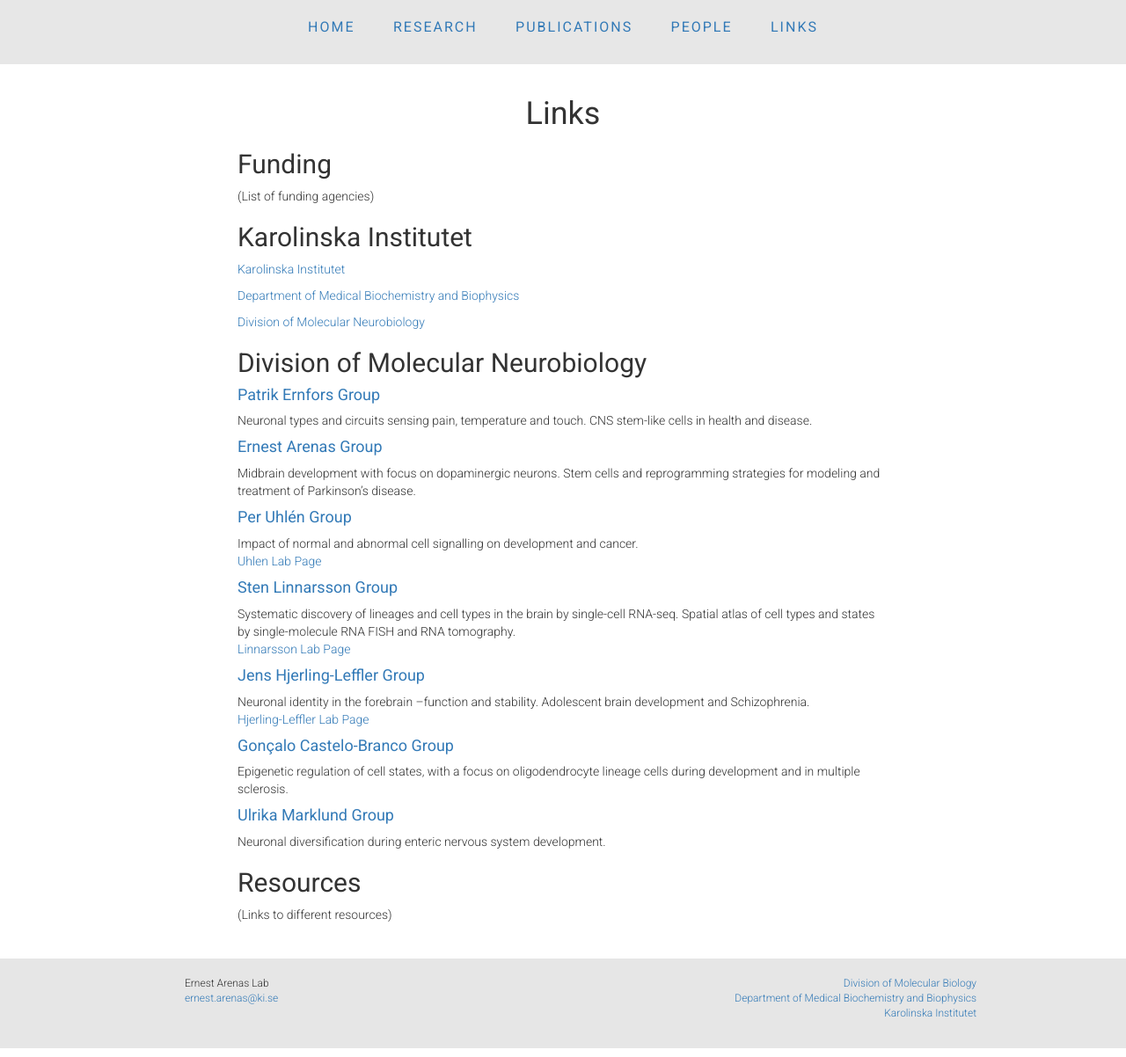
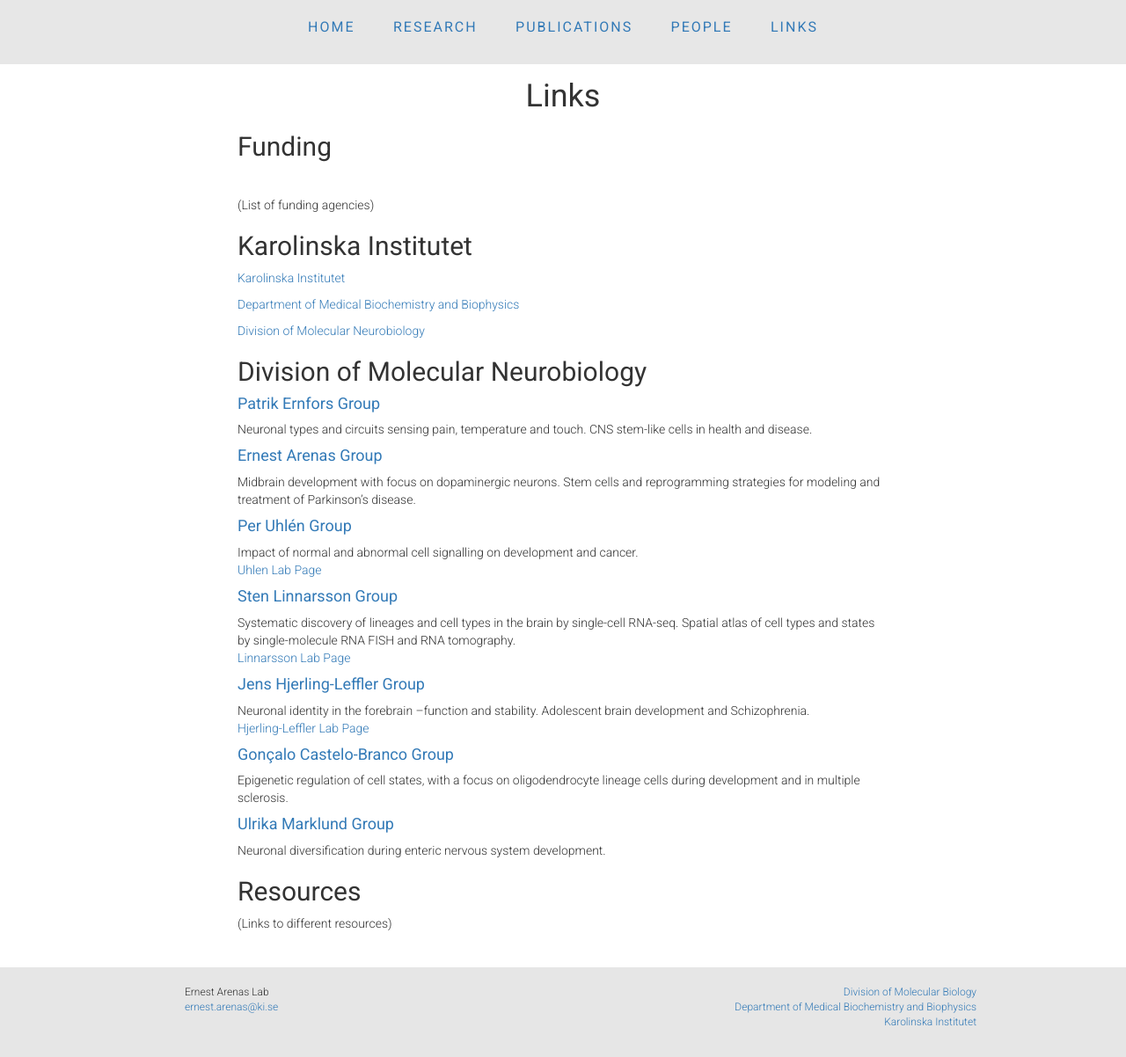
Before and after one commit to ArenasLab/arenaslab.github.io, a Jekyll site: the page links/index.html, which Jekyll copies as it is, in a window 1280 px wide and 1202 px high. Shown: the whole window at 88% size. Built offline with Jekyll 4.4.1, drawn with Linux system fonts in a browser that asks for light colours.

Commit message:
Update index.html

```diff
--- a/links/index.html
+++ b/links/index.html
@@ -25,11 +25,13 @@
 
   <p>&nbsp;<p>
   <div class="wrap">
+	  <h1 align="center">Links</h1>
+      <h2>Funding</h2>
     <div class="post">
   <div class="members">
     <p>&nbsp;<p>
-    <h1 align="center">Links</h1>
-      <h2>Funding</h2>
+    <!-- <h1 align="center">Links</h1>
+      <h2>Funding</h2> -->
         <p>(List of funding agencies)<p>
       <h2>Karolinska Institutet</h2>
         <p><a href="http://ki.se/en/startpage">Karolinska Institutet</a></p>
```
